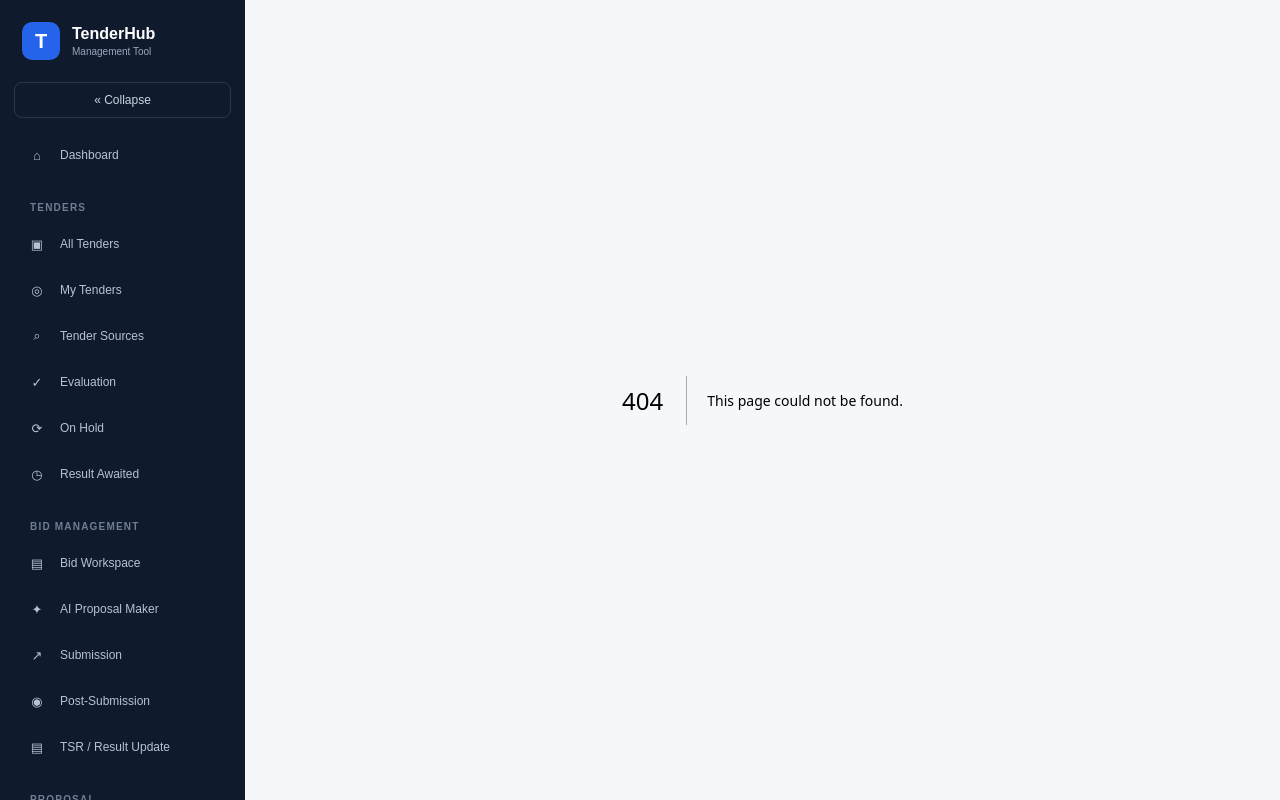
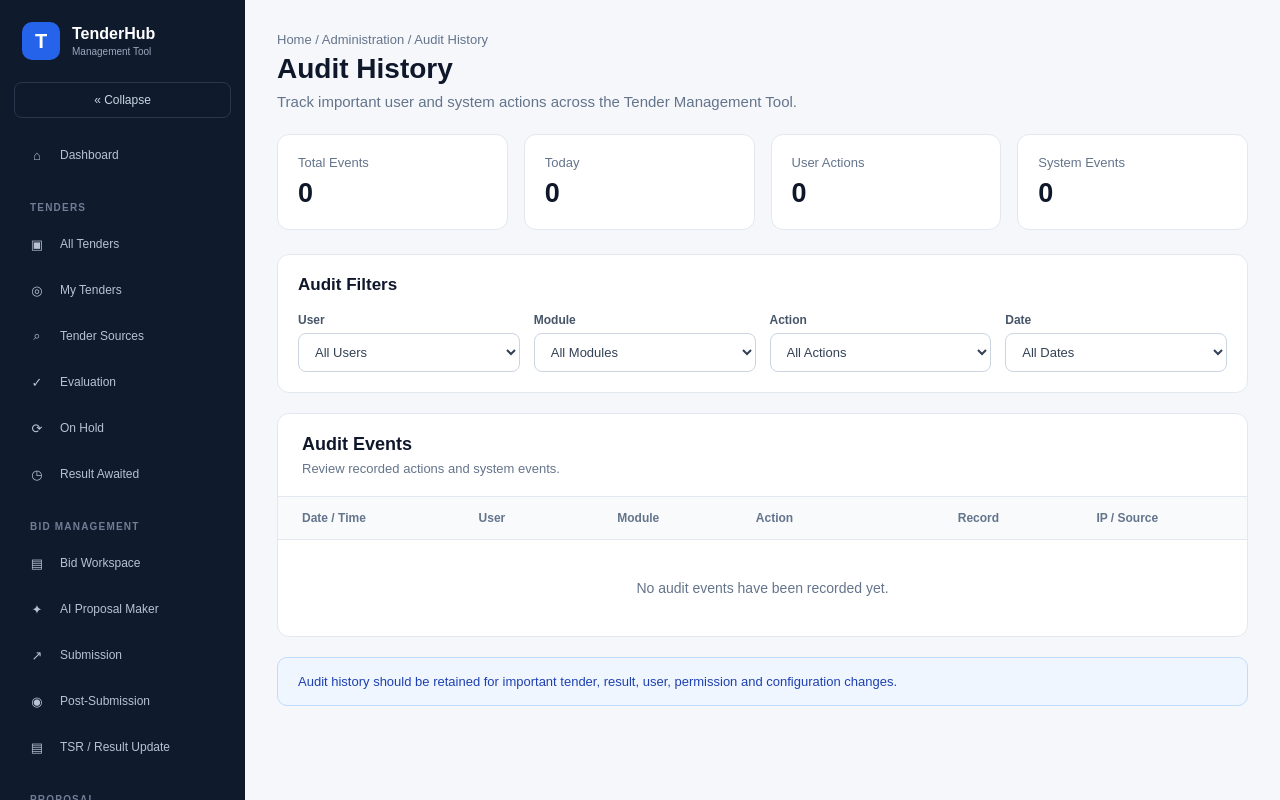
Before and after one commit to pawanmaske-sys/Tender-development-tool, a Next.js app: page /audit-history in a window 1280 px wide. Before the commit this address had no page. Shown: the top 800 px of the page. Built offline with nearby package versions, Linux system fonts and the light colour scheme.

Commit message:
Create page.js

```diff
--- /dev/null
+++ b/app/audit-history/page.js
@@ -0,0 +1,280 @@
+export default function AuditHistoryPage() {
+  return (
+    <div
+      style={{
+        padding: "32px",
+        minHeight: "100vh",
+        background: "#f5f7fb",
+      }}
+    >
+      {/* PAGE HEADER */}
+      <div style={{ marginBottom: "24px" }}>
+        <div
+          style={{
+            fontSize: "13px",
+            color: "#64748b",
+            marginBottom: "6px",
+          }}
+        >
+          Home / Administration / Audit History
+        </div>
+
+        <h1
+          style={{
+            margin: 0,
+            fontSize: "28px",
+            color: "#0f172a",
+          }}
+        >
+          Audit History
+        </h1>
+
+        <p
+          style={{
+            marginTop: "8px",
+            marginBottom: 0,
+            color: "#64748b",
+            fontSize: "15px",
+          }}
+        >
+          Track important user and system actions across the Tender Management Tool.
+        </p>
+      </div>
+
+      {/* SUMMARY */}
+      <div
+        style={{
+          display: "grid",
+          gridTemplateColumns: "repeat(4, minmax(0, 1fr))",
+          gap: "16px",
+          marginBottom: "24px",
+        }}
+      >
+        {[
+          ["Total Events", "0"],
+          ["Today", "0"],
+          ["User Actions", "0"],
+          ["System Events", "0"],
+        ].map(([title, value]) => (
+          <div
+            key={title}
+            style={{
+              background: "#ffffff",
+              border: "1px solid #e2e8f0",
+              borderRadius: "12px",
+              padding: "20px",
+            }}
+          >
+            <div
+              style={{
+                fontSize: "13px",
+                color: "#64748b",
+              }}
+            >
+              {title}
+            </div>
+
+            <div
+              style={{
+                marginTop: "8px",
+                fontSize: "27px",
+                fontWeight: "700",
+                color: "#0f172a",
+              }}
+            >
+              {value}
+            </div>
+          </div>
+        ))}
+      </div>
+
+      {/* FILTERS */}
+      <div
+        style={{
+          background: "#ffffff",
+          border: "1px solid #e2e8f0",
+          borderRadius: "12px",
+          padding: "20px",
+          marginBottom: "20px",
+        }}
+      >
+        <h2
+          style={{
+            margin: 0,
+            fontSize: "17px",
+            color: "#0f172a",
+          }}
+        >
+          Audit Filters
+        </h2>
+
+        <div
+          style={{
+            display: "grid",
+            gridTemplateColumns: "repeat(4, minmax(0, 1fr))",
+            gap: "14px",
+            marginTop: "18px",
+          }}
+        >
+          {[
+            {
+              label: "User",
+              options: ["All Users"],
+            },
+            {
+              label: "Module",
+              options: [
+                "All Modules",
+                "Tenders",
+                "Evaluation",
+                "Bid Workspace",
+                "Submission",
+                "Results",
+                "Administration",
+              ],
+            },
+            {
+              label: "Action",
+              options: [
+                "All Actions",
+                "Create",
+                "Update",
+                "Delete",
+                "Approve",
+                "Status Change",
+                "Login",
+                "Export",
+              ],
+            },
+            {
+              label: "Date",
+              options: [
+                "All Dates",
+                "Today",
+                "Last 7 Days",
+                "Last 30 Days",
+              ],
+            },
+          ].map((filter) => (
+            <div key={filter.label}>
+              <label
+                style={{
+                  display: "block",
+                  marginBottom: "6px",
+                  fontSize: "12px",
+                  fontWeight: "600",
+                  color: "#475569",
+                }}
+              >
+                {filter.label}
+              </label>
+
+              <select
+                style={{
+                  width: "100%",
+                  padding: "10px 12px",
+                  border: "1px solid #cbd5e1",
+                  borderRadius: "8px",
+                  background: "#ffffff",
+                  color: "#334155",
+                  fontSize: "13px",
+                }}
+              >
+                {filter.options.map((option) => (
+                  <option key={option}>{option}</option>
+                ))}
+              </select>
+            </div>
+          ))}
+        </div>
+      </div>
+
+      {/* AUDIT REGISTER */}
+      <div
+        style={{
+          background: "#ffffff",
+          border: "1px solid #e2e8f0",
+          borderRadius: "12px",
+          overflow: "hidden",
+        }}
+      >
+        <div
+          style={{
+            padding: "20px 24px",
+            borderBottom: "1px solid #e2e8f0",
+          }}
+        >
+          <h2
+            style={{
+              margin: 0,
+              fontSize: "18px",
+              color: "#0f172a",
+            }}
+          >
+            Audit Events
+          </h2>
+
+          <p
+            style={{
+              margin: "6px 0 0",
+              color: "#64748b",
+              fontSize: "13px",
+            }}
+          >
+            Review recorded actions and system events.
+          </p>
+        </div>
+
+        {/* TABLE HEADER */}
+        <div
+          style={{
+            display: "grid",
+            gridTemplateColumns:
+              "1.3fr 1fr 1fr 1.5fr 1fr 1fr",
+            gap: "12px",
+            padding: "14px 24px",
+            background: "#f8fafc",
+            borderBottom: "1px solid #e2e8f0",
+            fontSize: "12px",
+            fontWeight: "600",
+            color: "#64748b",
+          }}
+        >
+          <div>Date / Time</div>
+          <div>User</div>
+          <div>Module</div>
+          <div>Action</div>
+          <div>Record</div>
+          <div>IP / Source</div>
+        </div>
+
+        <div
+          style={{
+            padding: "40px 24px",
+            textAlign: "center",
+            color: "#64748b",
+            fontSize: "14px",
+          }}
+        >
+          No audit events have been recorded yet.
+        </div>
+      </div>
+
+      {/* AUDIT NOTE */}
+      <div
+        style={{
+          marginTop: "20px",
+          padding: "16px 20px",
+          borderRadius: "10px",
+          background: "#eff6ff",
+          border: "1px solid #bfdbfe",
+          color: "#1e40af",
+          fontSize: "13px",
+        }}
+      >
+        Audit history should be retained for important tender, result,
+        user, permission and configuration changes.
+      </div>
+    </div>
+  );
+}
```
